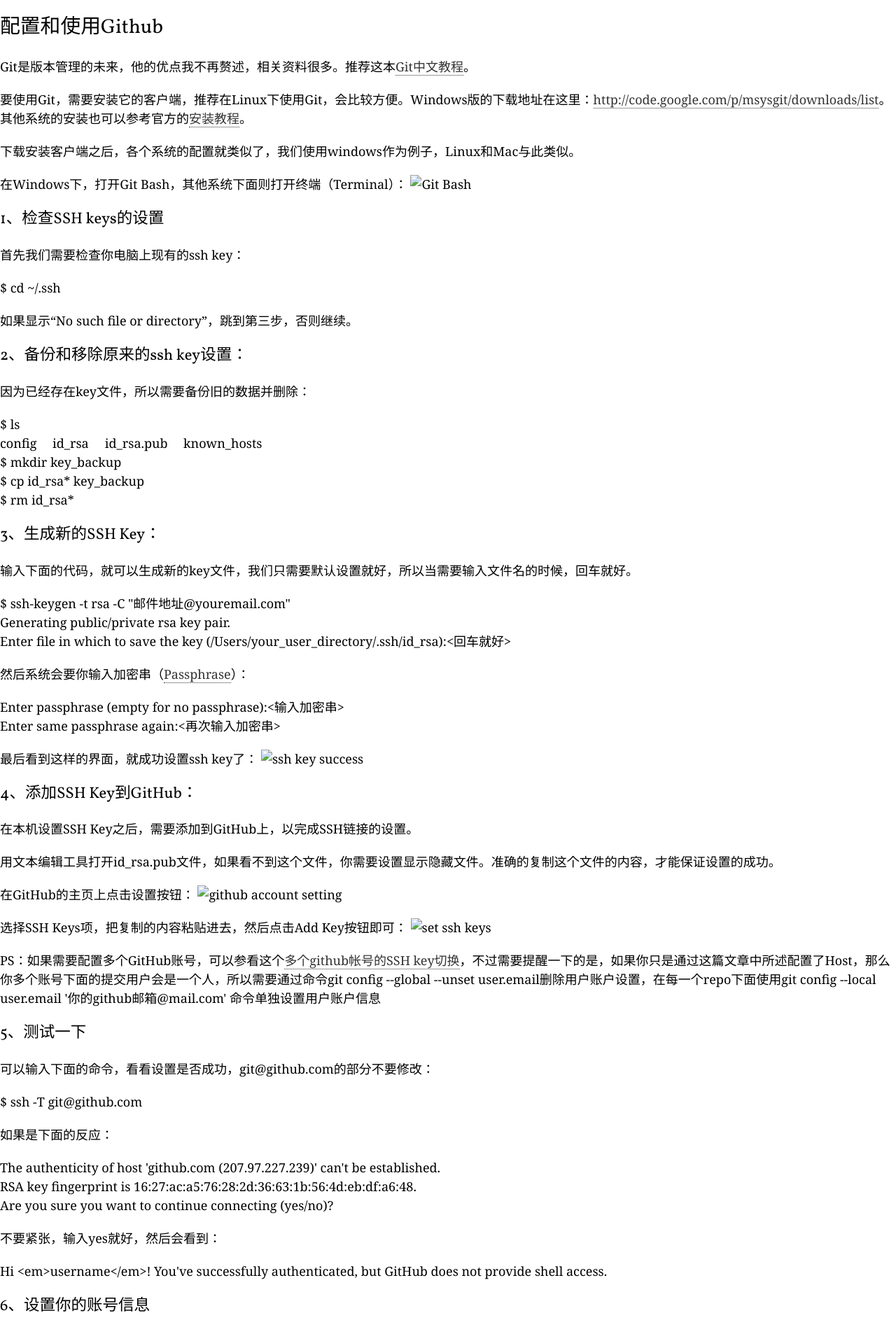
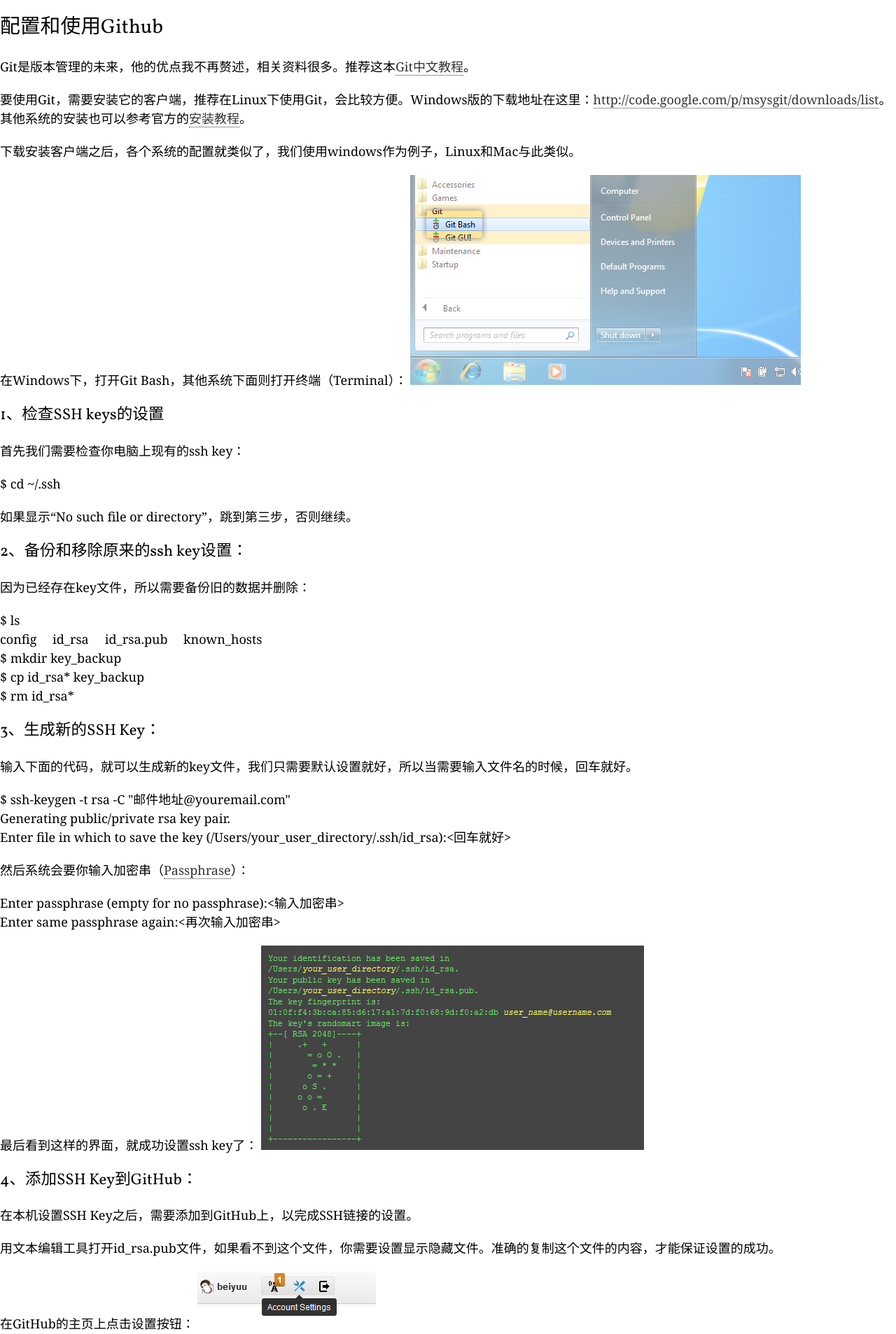
Before and after one commit to qubaomingg/freestyle21.github.com, a Jekyll site: the page built from _posts/2013-02-22-github-pages.md, in a window 1280 px wide. Shown: the part 1228-3134 px from the top of the page at 70% size. Built offline with Jekyll 4.4.1, drawn with Linux system fonts in a browser that asks for light colours; some web fonts are replaced; comment, search, counter and statistics services are not loaded.

Commit message:
Update 2013-02-22-github-pages.md

```diff
--- a/_posts/2013-02-22-github-pages.md
+++ b/_posts/2013-02-22-github-pages.md
@@ -51,7 +51,7 @@
 下载安装客户端之后，各个系统的配置就类似了，我们使用windows作为例子，Linux和Mac与此类似。
 
 在Windows下，打开Git Bash，其他系统下面则打开终端（Terminal）：
-![Git Bash](/images/githubpage/bootcamp_1_win_gitbash.jpg)
+![Git Bash](/images/githubblog/bootcamp_1_win_gitbash.jpg)
 
 ###1、检查SSH keys的设置
 首先我们需要检查你电脑上现有的ssh key：
@@ -82,7 +82,7 @@
     Enter same passphrase again:<再次输入加密串>
 
 最后看到这样的界面，就成功设置ssh key了：
-![ssh key success](/images/githubpage/ssh-key-set.png)
+![ssh key success](/images/githubblog/ssh-key-set.png)
 
 ###4、添加SSH Key到GitHub：
 在本机设置SSH Key之后，需要添加到GitHub上，以完成SSH链接的设置。
@@ -90,10 +90,10 @@
 用文本编辑工具打开id_rsa.pub文件，如果看不到这个文件，你需要设置显示隐藏文件。准确的复制这个文件的内容，才能保证设置的成功。
 
 在GitHub的主页上点击设置按钮：
-![github account setting](/images/githubpage/github-account-setting.png)
+![github account setting](/images/githubblog/github-account-setting.png)
 
 选择SSH Keys项，把复制的内容粘贴进去，然后点击Add Key按钮即可：
-![set ssh keys](/images/githubpage/bootcamp_1_ssh.jpg)
+![set ssh keys](/images/githubblog/bootcamp_1_ssh.jpg)
 
 PS：如果需要配置多个GitHub账号，可以参看这个[多个github帐号的SSH key切换](http://omiga.org/blog/archives/2269)，不过需要提醒一下的是，如果你只是通过这篇文章中所述配置了Host，那么你多个账号下面的提交用户会是一个人，所以需要通过命令`git config --global --unset user.email`删除用户账户设置，在每一个repo下面使用`git config --local user.email '你的github邮箱@mail.com'` 命令单独设置用户账户信息
 
@@ -129,7 +129,7 @@
 有些工具没有通过SSH来链接GitHub。如果要使用这类工具，你需要找到然后设置你的API Token。
 
 在GitHub上，你可以点击*Account Setting > Account Admin*：
-![set ssh keys](/images/githubpage/bootcamp_1_token.jpg)
+![set ssh keys](/images/githubblog/bootcamp_1_token.jpg)
 
 然后在你的命令行中，输入下面的命令，把token添加进去：
 
@@ -146,9 +146,9 @@
 
 ###User & Organization Pages
 想建立个人博客是用的第一种，形如`beiyuu.github.com`这样的可访问的站，每个用户名下面只能建立一个，创建之后点击`Admin`进入项目管理，可以看到是这样的：
-![user pages](/images/githubpage/user-pages.png)
+![user pages](/images/githubblog/user-pages.png)
 而普通的项目是这样的，即使你也是用的`othername.github.com`：
-![other pages](/images/githubpage/other-pages.png)
+![other pages](/images/githubblog/other-pages.png)
 
 创建好`username.github.com`项目之后，提交一个`index.html`文件，然后`push`到GitHub的`master`分支（也就是普通意义上的主干）。第一次页面生效需要一些时间，大概10分钟左右。
 
@@ -260,7 +260,7 @@
 现在专做评论模块的产品有很多，比如[Disqus][]，还有国产的[多说][]，Disqus对现在各种系统的支持都比较全面，到写博客为止，多说现在仅是WordPress的一个插件，所以我这里暂时也使用不了，多说与国内的社交网络紧密结合，还是有很多亮点的，值得期待一下。我先选择了Disqus。
 
 注册账号什么的就不提了，Disqus支持很多的博客平台，参见下图：
-![Disqus sites](/images/githubpage/disqus-site.jpg)
+![Disqus sites](/images/githubblog/disqus-site.jpg)
 
 我们选择最下面的`Universal Code`就好，然后会看到一个介绍页面，把下面这段代码复制到你的模板里面，可以只复制到显示文章的模板中：
 
```
